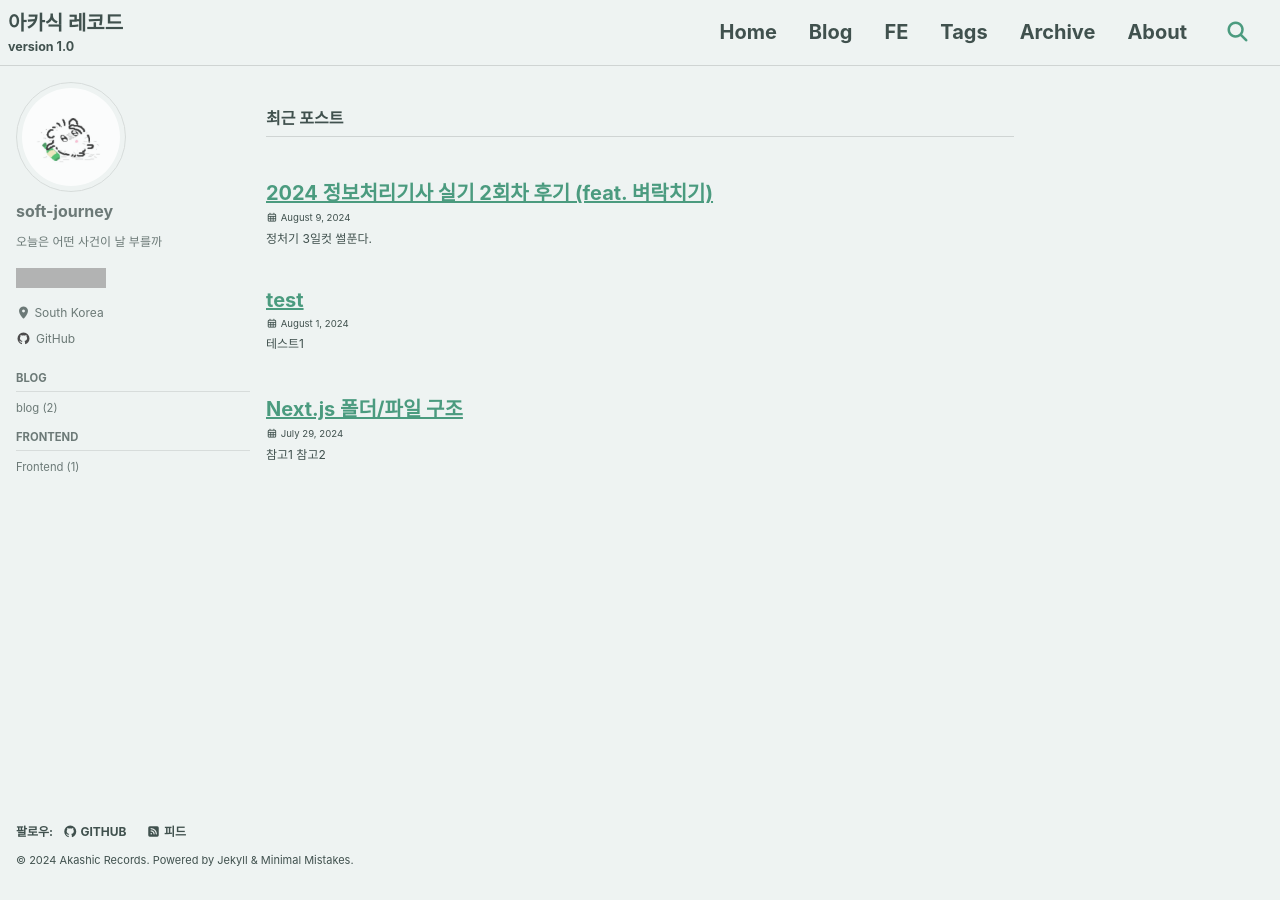
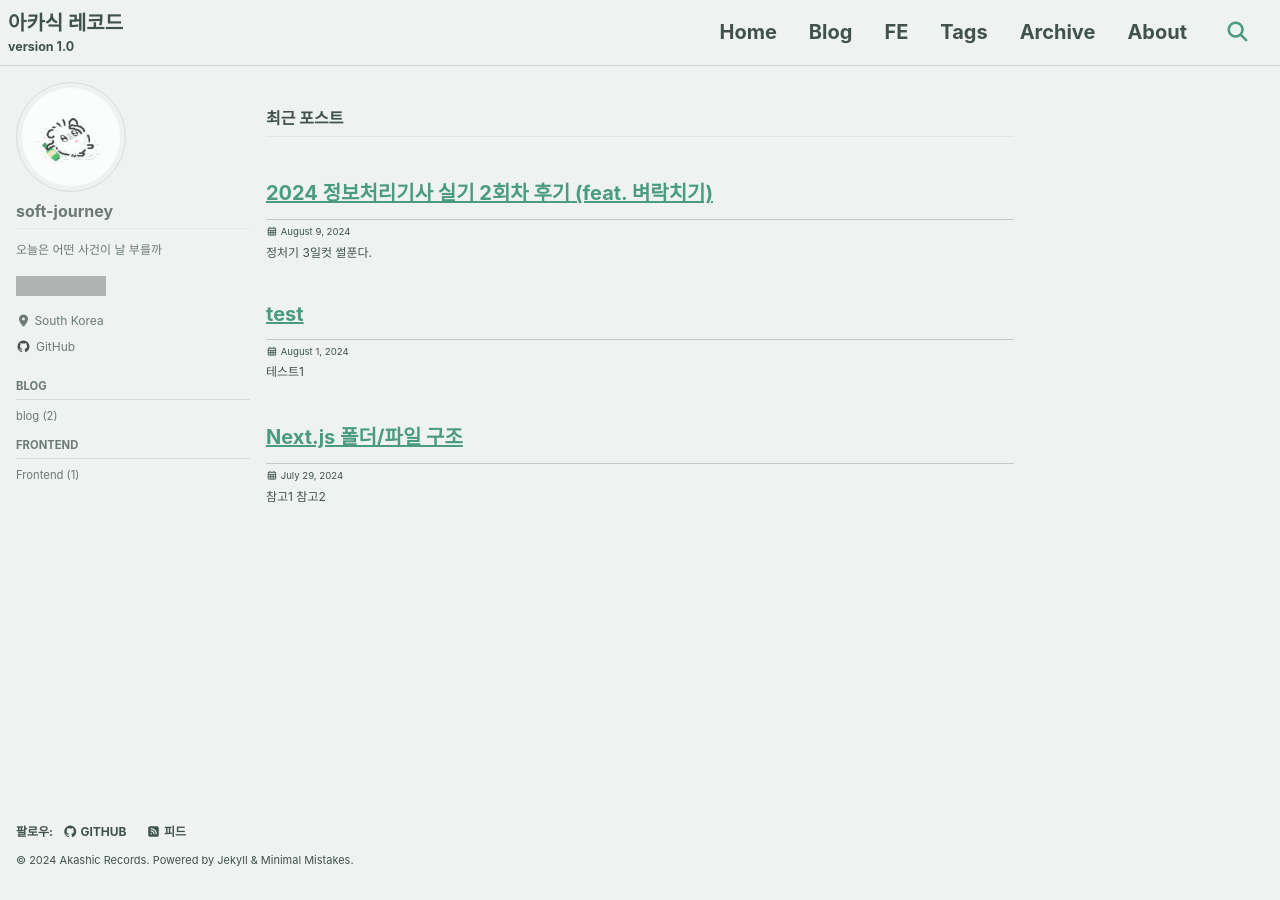
Before and after one commit to LogVentureIO/LogVentureIO.github.io, a Jekyll site: the page built from index.html, in a window 1280 px wide. Built offline with Jekyll 4.4.1, drawn with Linux system fonts in a browser that asks for light colours; cached includes are drawn as plain includes; the list of posts is cut into pages by our own code; grey boxes are pictures that could not be loaded.

Commit message:
[style] h2,h3 태그 스타일 커스텀
- 원래 h1,h2는 자동으로 밑줄 포함되는 거 아닌가 안되서 수동으로 추가함

```diff
--- a/_sass/minimal-mistakes/_base.scss
+++ b/_sass/minimal-mistakes/_base.scss
@@ -40,10 +40,36 @@ h1 {
 
 h2 {
   font-size: $h-size-2;
+  position: relative;
+  padding-bottom: 0.7em; // 여백 추가
+}
+
+h2::after {
+  content: "";
+  display: block;
+  width: 100%;
+  height: 1px; // 선의 두께
+  background-color: #c9c9c9; // 선의 색상
+  position: absolute;
+  bottom: 0; // `h2` 아래에 위치
+  left: 0;
 }
 
 h3 {
   font-size: $h-size-3;
+  position: relative;
+  padding-bottom: 0.5em; // 여백 추가
+}
+
+h3::after {
+  content: "";
+  display: block;
+  width: 100%;
+  height: 0.7px; // 선의 두께
+  background-color: #e4e4e4; // 선의 색상
+  position: absolute;
+  bottom: 0;
+  left: 0;
 }
 
 h4 {
```
